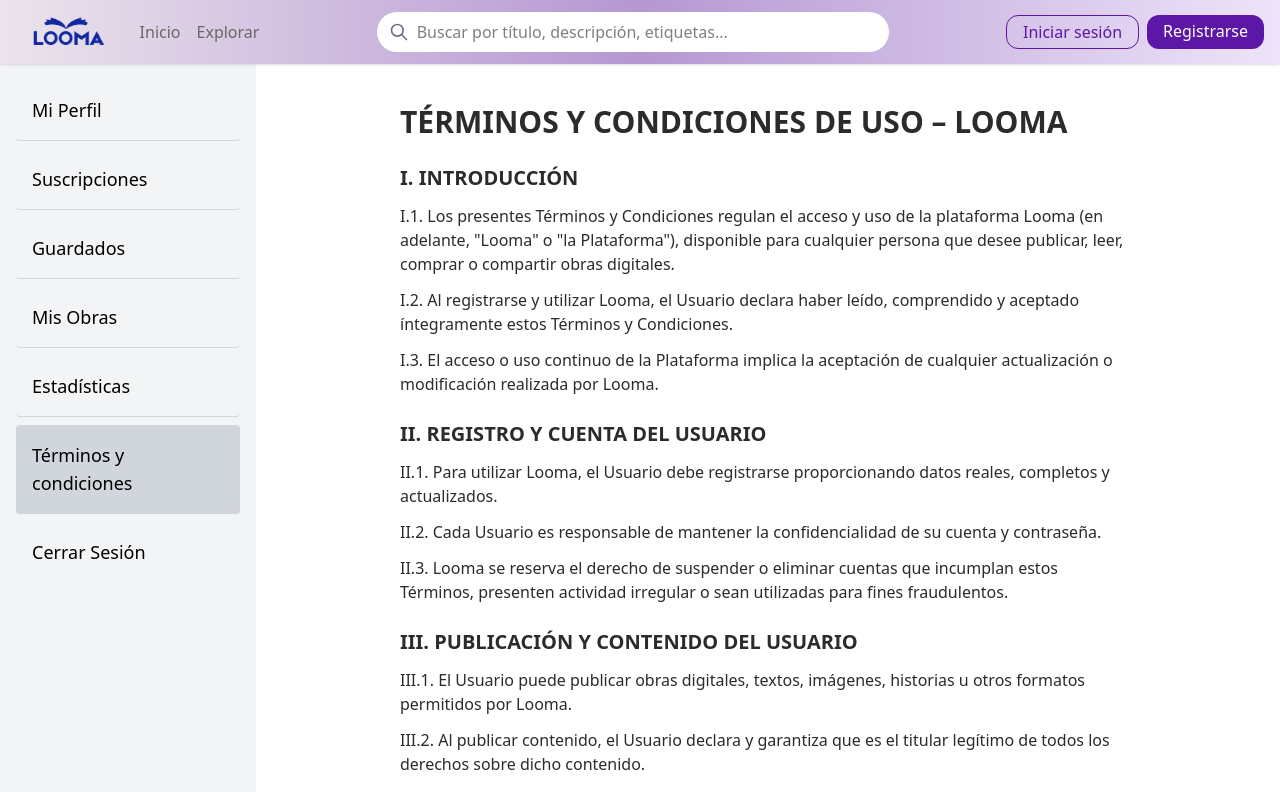
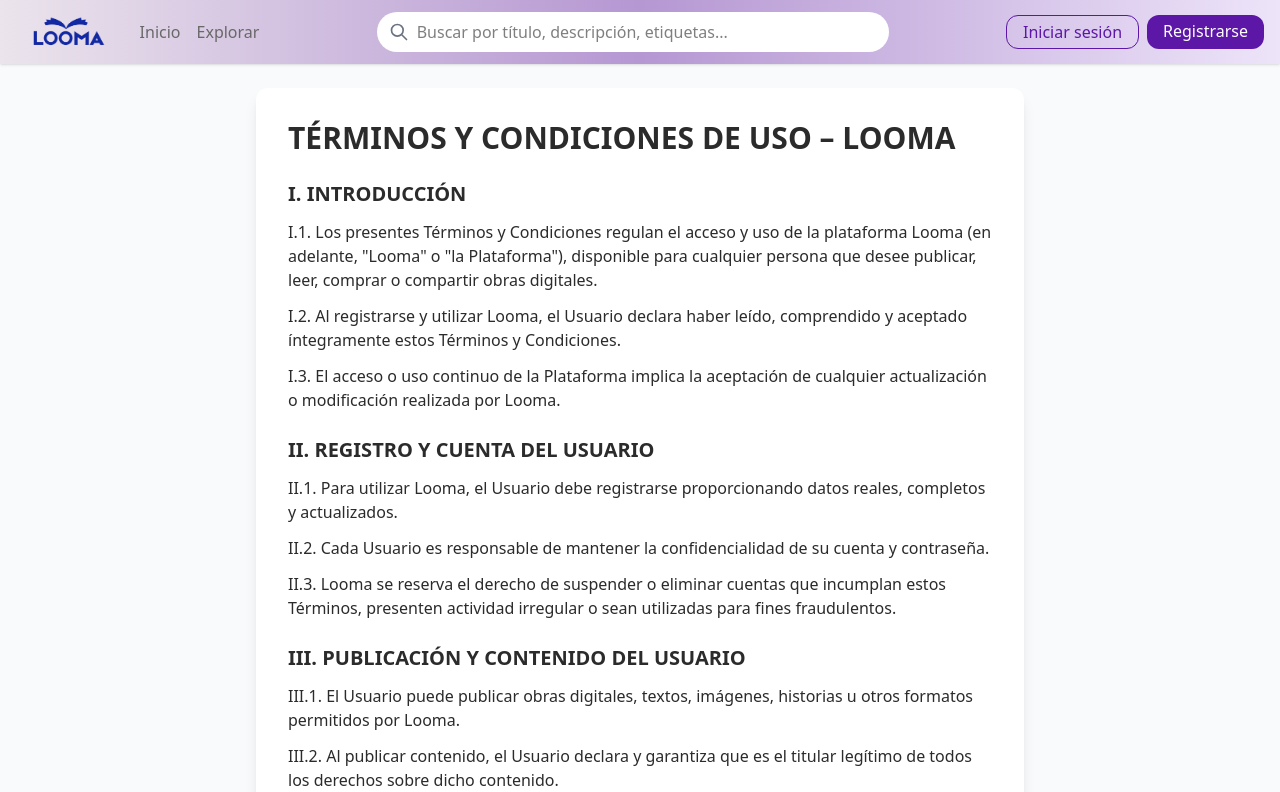
Before and after one commit to RamiroValdez/looma-front, a React (Vite) app: page /terms in a window 1280 px wide. Shown: the top 792 px of the page. Built offline with nearby package versions, Linux system fonts and the light colour scheme.

Commit message:
Correccion vista terms

```diff
--- a/src/app/features/Profile/TermsAndConditions.tsx
+++ b/src/app/features/Profile/TermsAndConditions.tsx
@@ -2,9 +2,11 @@
 
 export default function TermsAndConditions() {
   return (
-    <div className="flex min-h-screen">
+    <div className="flex bg-gray-50 min-h-screen">
       <ProfileMenu />
-      <div className="flex-1 mx-auto max-w-3xl px-4 py-10 text-[#2B2B2B]">
+      <div className="flex-1 p-6">
+        <div className="max-w-3xl mx-auto">
+          <div className="bg-white rounded-xl shadow-lg p-8 text-[#2B2B2B]">
             <article className="space-y-6">
               <header className="space-y-2">
                 <h1 className="text-3xl font-extrabold">TÉRMINOS Y CONDICIONES DE USO – LOOMA</h1>
@@ -195,5 +197,7 @@
             </article>
           </div>
         </div>
+      </div>
+    </div>
   );
 }
--- a/src/app/features/Profile/components/ProfileMenu.tsx
+++ b/src/app/features/Profile/components/ProfileMenu.tsx
@@ -21,9 +21,9 @@
       }
     };
     fetchUser();
-  }, []);
+  }, [user]);
 
-  return (
+  return user ? (
     <div className="profile-menu w-64 h-screen bg-gray-100 p-4 sticky top-0">
       <ul className="space-y-2">
         <li
@@ -80,7 +80,7 @@
         </li>
       </ul>
     </div>
-  );
+  ) : null;
 };
 
 export default ProfileMenu;
```
Lines whose indentation alone changed are shown as unchanged.
